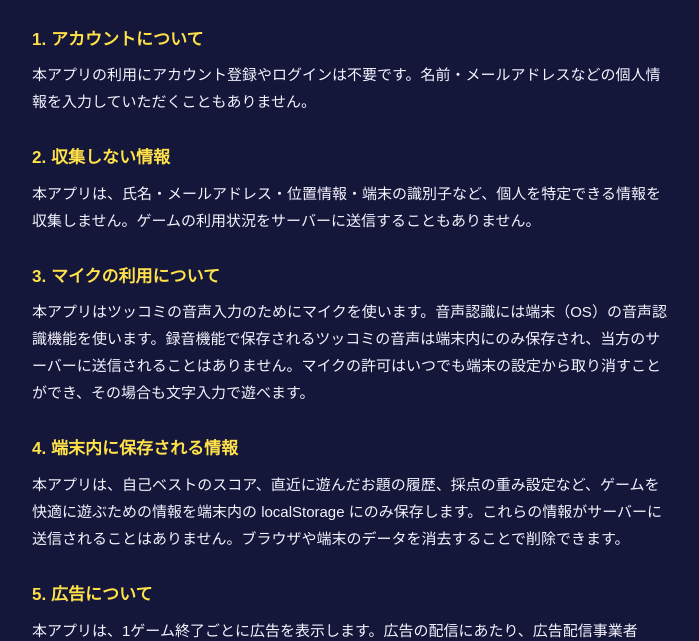
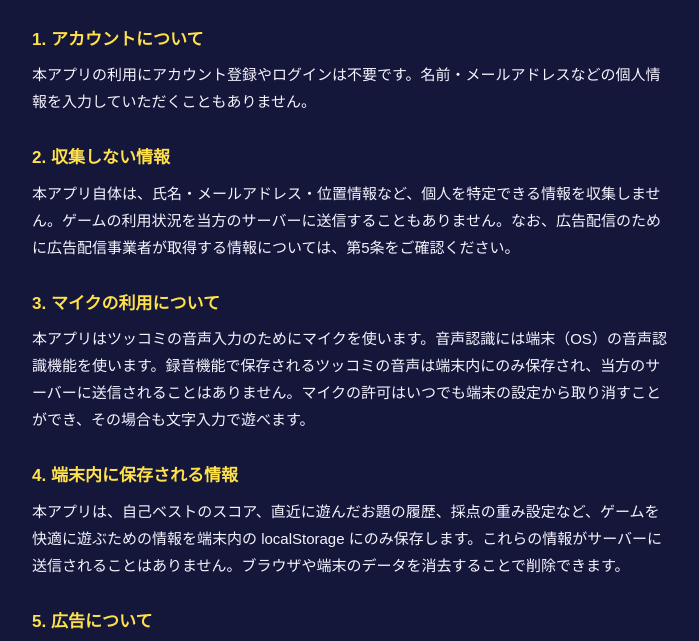
Before and after one commit to fighterchicken350/tsukkomi-shashinkan-web, a plain HTML site: page privacy.html in a window 1280 px wide. Shown: the part 98-739 px from the top of the page, without its empty margins (288-987 px from the left). Drawn offline with Linux system fonts and the light colour scheme.

Commit message:
Fix privacy policy wording

```diff
--- a/privacy.html
+++ b/privacy.html
@@ -26,7 +26,7 @@ a{color:#3fd8ff}
 <p>本アプリの利用にアカウント登録やログインは不要です。名前・メールアドレスなどの個人情報を入力していただくこともありません。</p>
 
 <h2>2. 収集しない情報</h2>
-<p>本アプリは、氏名・メールアドレス・位置情報・端末の識別子など、個人を特定できる情報を収集しません。ゲームの利用状況をサーバーに送信することもありません。</p>
+<p>本アプリ自体は、氏名・メールアドレス・位置情報など、個人を特定できる情報を収集しません。ゲームの利用状況を当方のサーバーに送信することもありません。なお、広告配信のために広告配信事業者が取得する情報については、第5条をご確認ください。</p>
 
 <h2>3. マイクの利用について</h2>
 <p>本アプリはツッコミの音声入力のためにマイクを使います。音声認識には端末（OS）の音声認識機能を使います。録音機能で保存されるツッコミの音声は端末内にのみ保存され、当方のサーバーに送信されることはありません。マイクの許可はいつでも端末の設定から取り消すことができ、その場合も文字入力で遊べます。</p>
```
